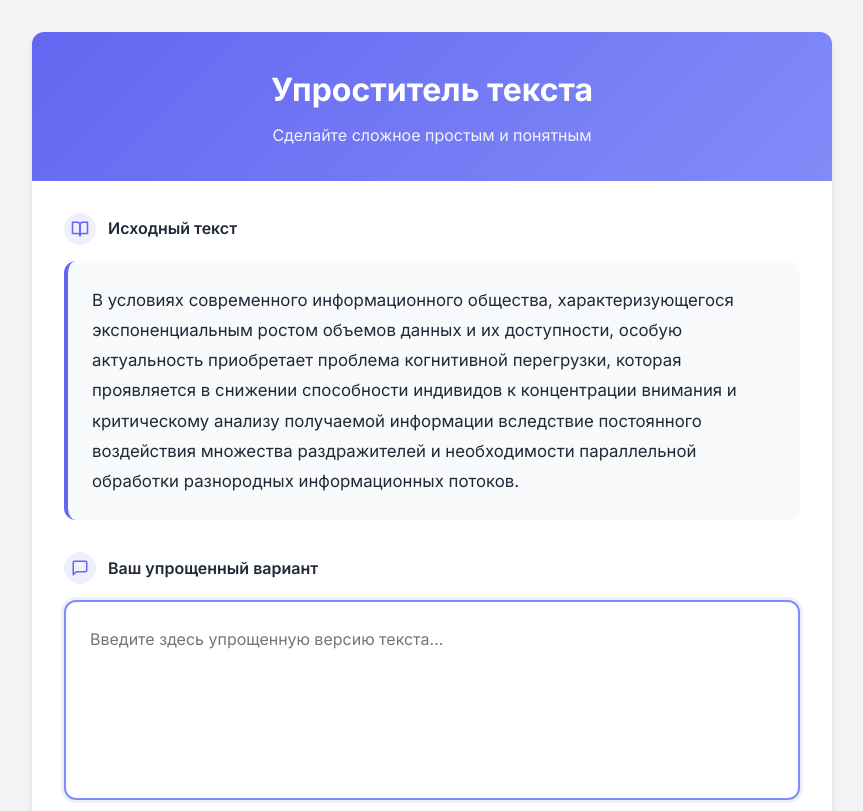
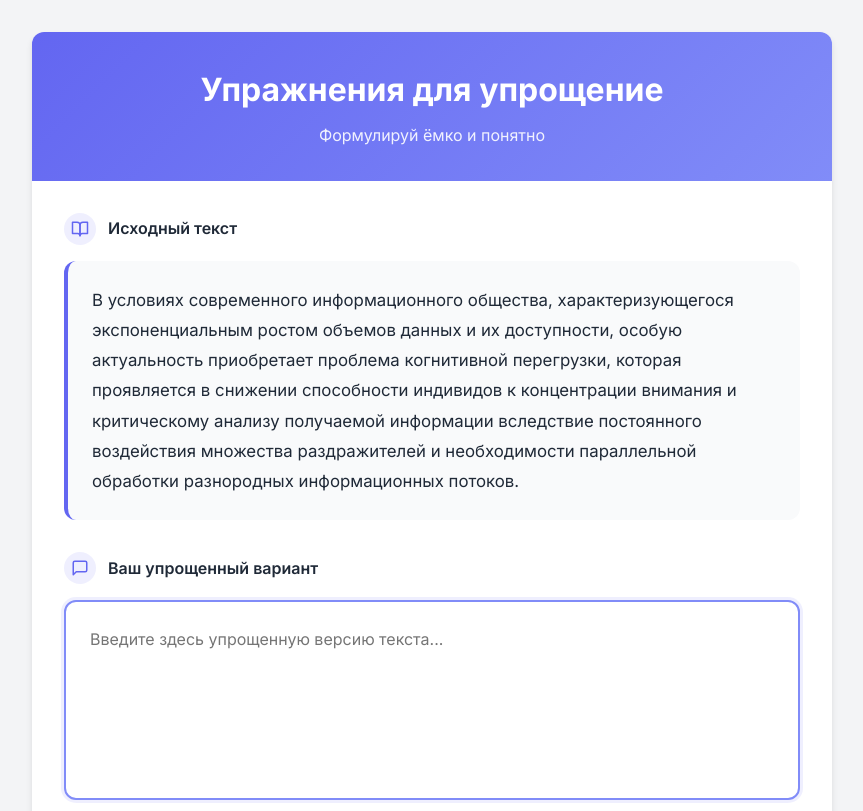
Before and after one commit to osinec/EXERSICESENTENCE, a plain HTML site: page index.html in a window 1280 px wide. Shown: the top 811 px of the page, without its empty margins (208-1071 px from the left). Drawn offline with Linux system fonts and the light colour scheme.

Commit message:
Update index.html

```diff
--- a/index.html
+++ b/index.html
@@ -3,7 +3,7 @@
 <head>
     <meta charset="UTF-8">
     <meta name="viewport" content="width=device-width, initial-scale=1.0">
-    <title>Вертикальный упроститель текста</title>
+    <title>Упражнения на упрощение</title>
     <link href="https://fonts.googleapis.com/css2?family=Inter:wght@300;400;500;600;700&display=swap" rel="stylesheet">
     <style>
         :root {
@@ -232,8 +232,8 @@
 <body>
     <div class="container">
         <header>
-            <h1>Упроститель текста</h1>
-            <p class="subtitle">Сделайте сложное простым и понятным</p>
+            <h1> Упражнения для упрощение</h1></h1>
+            <p class="subtitle">Формулируй ёмко и понятно</p>
         </header>
 
         <div class="content">
```
